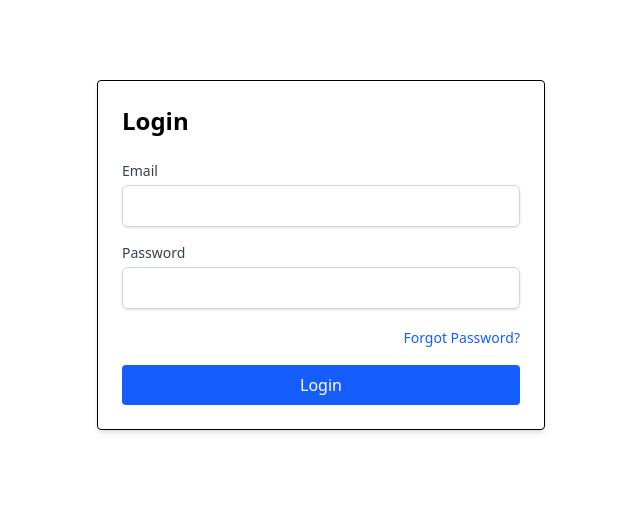
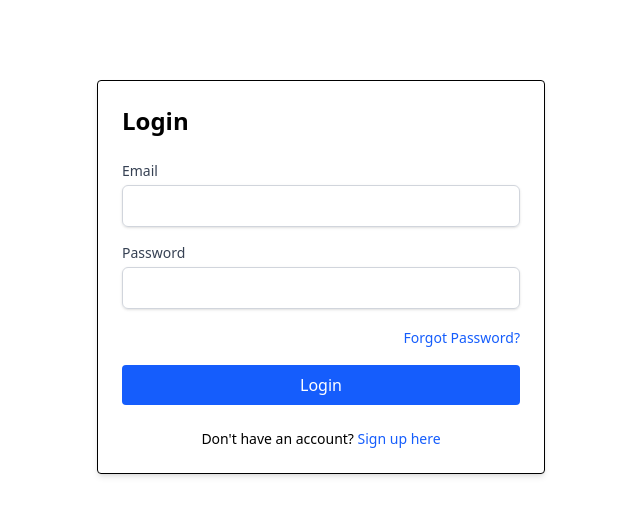
Before and after one commit to Kadunapikin/login-page, a React (Vite) app: page / in a window 1280 px wide. Shown: the top 516 px of the page, without its empty margins (319-959 px from the left). Built offline with nearby package versions, Linux system fonts and the light colour scheme.

Commit message:
add Signup link on login page

```diff
--- a/src/pages/Login.tsx
+++ b/src/pages/Login.tsx
@@ -50,6 +50,12 @@ const Login = () => {
         </div>
         <Button type="submit">Login</Button>
       </form>
+      <div className="text-sm text-center mt-6">
+      Don't have an account?{' '}
+      <Link to="/signup" className="text-blue-600 hover:underline">
+        Sign up here
+      </Link>
+      </div>
     </div>
   );
 };
```
